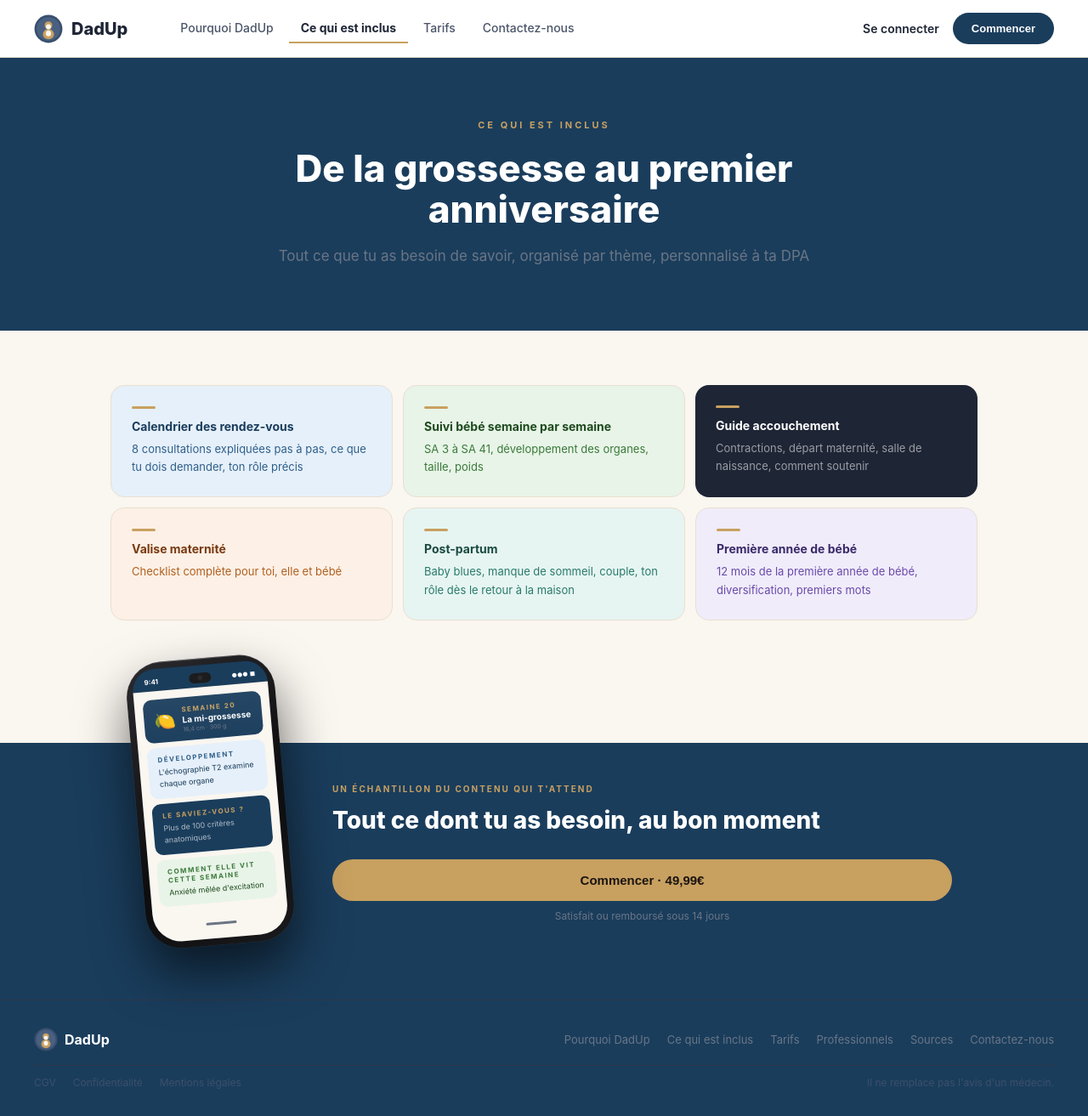
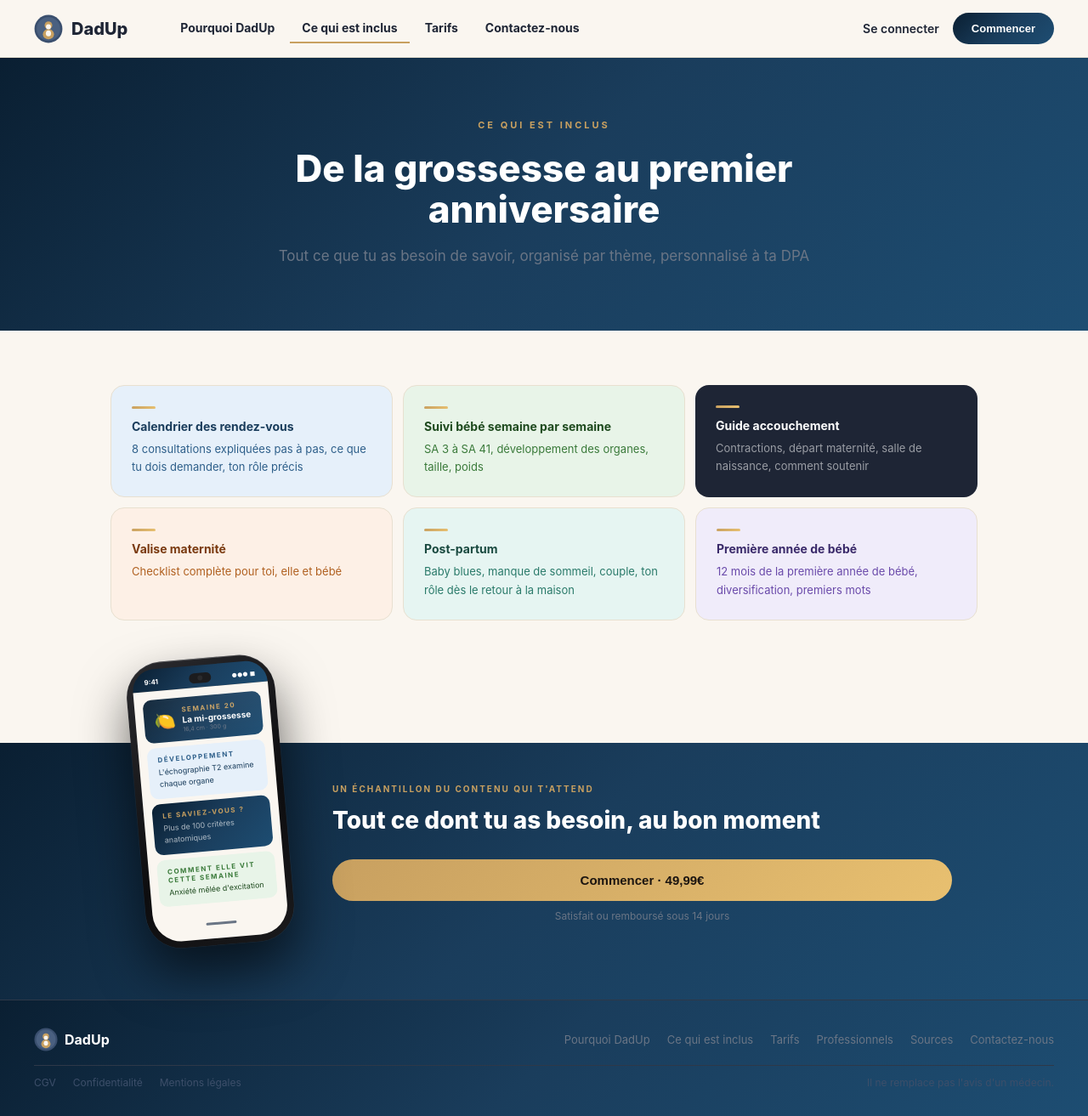
Before and after one commit to Julproject/dadup, a Next.js app: page /inclus in a window 1280 px wide. Shown: the whole page at 85% size. Built offline with nearby package versions, Linux system fonts and the light colour scheme.

Commit message:
Update page.tsx

```diff
--- a/app/inclus/page.tsx
+++ b/app/inclus/page.tsx
@@ -184,7 +184,7 @@ export default function InclusPage() {
   const [menuOpen, setMenuOpen] = useState(false);
   const [showModal, setShowModal] = useState(false);
   return (
-    <main style={{ minHeight: '100vh', background: C.cream, fontFamily: "-apple-system,BlinkMacSystemFont,'Segoe UI',sans-serif" }}>
+    <main style={{ minHeight: '100vh', background: '#faf6f0', fontFamily: "-apple-system,BlinkMacSystemFont,'Segoe UI',sans-serif" }}>
       <style>{`
         *{box-sizing:border-box;margin:0;padding:0;}
         .nl{display:flex;}.nc{display:flex;}
@@ -205,22 +205,22 @@ export default function InclusPage() {
       `}</style>
 
       {/* NAV */}
-      <nav style={{ background: C.white, borderBottom: `1px solid ${C.border}`, padding: '0 40px', display: 'flex', alignItems: 'center', justifyContent: 'space-between', height: '68px', position: 'sticky', top: 0, zIndex: 50 }}>
+      <nav style={{ background: '#faf6f0', borderBottom: `1px solid ${C.border}`, padding: '0 40px', display: 'flex', alignItems: 'center', justifyContent: 'space-between', height: '68px', position: 'sticky', top: 0, zIndex: 50 }}>
         <div style={{ display: 'flex', alignItems: 'center', gap: '48px' }}>
           <a href="/" style={{ display: 'flex', alignItems: 'center', gap: '10px', textDecoration: 'none' }}>
             <svg viewBox="0 0 300 300" width="34" height="34"><circle cx="150" cy="150" r="145" fill="#3a4f6e"/><circle cx="150" cy="150" r="122" fill="#4a6080"/><ellipse cx="150" cy="205" rx="58" ry="54" fill="#c8a060"/><circle cx="150" cy="112" r="40" fill="#c8a060"/><ellipse cx="150" cy="196" rx="27" ry="31" fill="#faf6f0"/><circle cx="150" cy="128" r="26" fill="#faf6f0"/></svg>
             <span style={{ fontWeight: 800, color: C.dark, fontSize: '20px' }}>DadUp</span>
           </a>
           <div className="nl" style={{ gap: '4px' }}>
-            <a href="/pourquoi" style={{ color: C.text, fontSize: '14px', fontWeight: 500, padding: '8px 14px', textDecoration: 'none' }}>Pourquoi DadUp</a>
+            <a href="/pourquoi" style={{ color: C.dark, fontSize: '14px', fontWeight: 700, padding: '8px 14px', textDecoration: 'none' }}>Pourquoi DadUp</a>
             <a href="/inclus" style={{ color: C.dark, fontSize: '14px', fontWeight: 700, padding: '8px 14px', textDecoration: 'none', borderBottom: `2px solid ${C.gold}` }}>Ce qui est inclus</a>
-            <a href="/tarifs" style={{ color: C.text, fontSize: '14px', fontWeight: 500, padding: '8px 14px', textDecoration: 'none' }}>Tarifs</a>
-            <a href="/contact" style={{ color: C.text, fontSize: '14px', fontWeight: 500, padding: '8px 14px', textDecoration: 'none' }}>Contactez-nous</a>
+            <a href="/tarifs" style={{ color: C.dark, fontSize: '14px', fontWeight: 700, padding: '8px 14px', textDecoration: 'none' }}>Tarifs</a>
+            <a href="/contact" style={{ color: C.dark, fontSize: '14px', fontWeight: 700, padding: '8px 14px', textDecoration: 'none' }}>Contactez-nous</a>
           </div>
         </div>
         <div className="nc" style={{ alignItems: 'center', gap: '16px' }}>
           <a href="/login" style={{ color: C.dark, fontSize: '14px', fontWeight: 600, textDecoration: 'none' }}>Se connecter</a>
-          <button onClick={() => setShowModal(true)} style={{ background: '#1A3D5C', color: C.white, padding: '11px 22px', borderRadius: '32px', fontSize: '13px', fontWeight: 700, border: 'none', cursor: 'pointer' }}>Commencer</button>
+          <button onClick={() => setShowModal(true)} style={{ background: 'linear-gradient(135deg,#0a1f32 0%,#1A3D5C 50%,#1d4d72 100%)', color: C.white, padding: '11px 22px', borderRadius: '32px', fontSize: '13px', fontWeight: 700, border: 'none', cursor: 'pointer' }}>Commencer</button>
         </div>
         <button className="hamburger" onClick={() => setMenuOpen(!menuOpen)} style={{ display: 'none', background: 'none', border: `1px solid ${C.border}`, padding: '8px 12px', borderRadius: '8px', cursor: 'pointer' }}>
           <svg width="20" height="20" viewBox="0 0 20 20" fill="none">
@@ -229,7 +229,7 @@ export default function InclusPage() {
         </button>
       </nav>
       {menuOpen && (
-        <div className="mobile-nav" style={{ flexDirection: 'column', background: C.white, borderBottom: `1px solid ${C.border}`, padding: '16px 20px', gap: '4px', position: 'sticky', top: '68px', zIndex: 49 }}>
+        <div className="mobile-nav" style={{ flexDirection: 'column', background: '#faf6f0', borderBottom: `1px solid ${C.border}`, padding: '16px 20px', gap: '4px', position: 'sticky', top: '68px', zIndex: 49 }}>
           <a href="/pourquoi" style={{ color: C.text, fontSize: '15px', padding: '10px 8px', textDecoration: 'none', borderBottom: `1px solid ${C.cream}` }}>Pourquoi DadUp</a>
           <a href="/inclus" style={{ color: C.text, fontSize: '15px', padding: '10px 8px', textDecoration: 'none', borderBottom: `1px solid ${C.cream}` }}>Ce qui est inclus</a>
           <a href="/tarifs" style={{ color: C.text, fontSize: '15px', padding: '10px 8px', textDecoration: 'none', borderBottom: `1px solid ${C.cream}` }}>Tarifs</a>
@@ -239,7 +239,7 @@ export default function InclusPage() {
       )}
 
       {/* HERO */}
-      <section style={{ background: '#1A3D5C', padding: '72px 40px' }}>
+      <section style={{ background: 'linear-gradient(135deg,#0a1f32 0%,#1A3D5C 50%,#1d4d72 100%)', padding: '72px 40px' }}>
         <div style={{ maxWidth: '760px', margin: '0 auto', textAlign: 'center' }}>
           <p style={{ color: C.gold, fontSize: '11px', fontWeight: 700, letterSpacing: '3px', textTransform: 'uppercase' as const, margin: '0 0 20px' }}>Ce qui est inclus</p>
           <h1 style={{ color: C.white, fontSize: '44px', fontWeight: 800, margin: '0 0 16px', lineHeight: 1.1 }}>De la grossesse au premier anniversaire</h1>
@@ -259,7 +259,7 @@ export default function InclusPage() {
             { titre: 'Première année de bébé', desc: '12 mois de la première année de bébé, diversification, premiers mots', bg: '#f0ecfa', titleColor: '#3a2a6a', descColor: '#6a4aaa', dark: false },
           ].map((m, i) => (
             <div key={i} style={{ background: m.bg, borderRadius: '16px', padding: '24px', border: m.dark ? 'none' : `1px solid ${C.border}` }}>
-              <div style={{ width: '28px', height: '3px', borderRadius: '2px', background: C.gold, marginBottom: '12px' }}></div>
+              <div style={{ width: '28px', height: '3px', borderRadius: '2px', background: 'linear-gradient(135deg,#c8a060,#e8c070)', marginBottom: '12px' }}></div>
               <p style={{ color: m.titleColor, fontSize: '14px', fontWeight: 700, margin: '0 0 8px' }}>{m.titre}</p>
               <p style={{ color: m.descColor, fontSize: '13px', lineHeight: 1.65, margin: 0 }}>{m.desc}</p>
             </div>
@@ -271,10 +271,10 @@ export default function InclusPage() {
       <div style={{ position: 'relative' }}>
 
         {/* Bande crème pour chevauchement */}
-        <div style={{ background: C.cream, height: '80px' }}></div>
+        <div style={{ background: '#faf6f0', height: '80px' }}></div>
 
         {/* Section sombre */}
-        <div style={{ background: '#1A3D5C', padding: '0 40px 64px' }}>
+        <div style={{ background: 'linear-gradient(135deg,#0a1f32 0%,#1A3D5C 50%,#1d4d72 100%)', padding: '0 40px 64px' }}>
           <div style={{ maxWidth: '960px', margin: '0 auto', display: 'flex', alignItems: 'center', gap: '56px' }}>
 
             {/* iPhone avec relief */}
@@ -288,19 +288,19 @@ export default function InclusPage() {
               }}>
                 {/* Reflet de lumière sur le bord */}
                 <div style={{ position: 'absolute', top: 0, left: '10%', right: '10%', height: '1px', background: 'linear-gradient(90deg, transparent, rgba(255,255,255,0.25), transparent)', borderRadius: '999px' }}></div>
-                <div style={{ background: '#1A3D5C', borderRadius: '36px 36px 0 0', padding: '10px 14px 6px', display: 'flex', justifyContent: 'space-between', alignItems: 'center', position: 'relative' }}>
+                <div style={{ background: 'linear-gradient(135deg,#0a1f32 0%,#1A3D5C 50%,#1d4d72 100%)', borderRadius: '36px 36px 0 0', padding: '10px 14px 6px', display: 'flex', justifyContent: 'space-between', alignItems: 'center', position: 'relative' }}>
                   <span style={{ color: '#fff', fontSize: '8px', fontWeight: 700 }}>9:41</span>
                   <div style={{ background: '#1c1c1e', borderRadius: '20px', padding: '3px 10px', position: 'absolute', left: '50%', transform: 'translateX(-50%)' }}>
                     <div style={{ width: '6px', height: '6px', background: '#2a2a2c', borderRadius: '50%' }}></div>
                   </div>
                   <span style={{ color: '#fff', fontSize: '7px' }}>●●● ■</span>
                 </div>
-                <div style={{ background: C.cream, borderRadius: '0 0 34px 34px', overflow: 'hidden', position: 'relative' }}>
+                <div style={{ background: '#faf6f0', borderRadius: '0 0 34px 34px', overflow: 'hidden', position: 'relative' }}>
                   {/* Reflet écran */}
                   <div style={{ position: 'absolute', top: 0, left: 0, right: 0, height: '30%', background: 'linear-gradient(180deg, rgba(255,255,255,0.06) 0%, transparent 100%)', zIndex: 1, pointerEvents: 'none' }}></div>
                   <div style={{ padding: '10px', display: 'flex', flexDirection: 'column', gap: '6px' }}>
 
-                    <div style={{ background: '#1A3D5C', borderRadius: '10px', padding: '9px 12px', display: 'flex', alignItems: 'center', gap: '8px' }}>
+                    <div style={{ background: 'linear-gradient(135deg,#0a1f32 0%,#1A3D5C 50%,#1d4d72 100%)', borderRadius: '10px', padding: '9px 12px', display: 'flex', alignItems: 'center', gap: '8px' }}>
                       <span style={{ fontSize: '20px' }}>🍋</span>
                       <div>
                         <p style={{ color: C.gold, fontSize: '8px', fontWeight: 700, letterSpacing: '1.5px', textTransform: 'uppercase' as const, margin: '0 0 1px' }}>Semaine 20</p>
@@ -314,7 +314,7 @@ export default function InclusPage() {
                       <p style={{ color: '#1A3D5C', fontSize: '9px', lineHeight: 1.6, margin: 0 }}>L&apos;échographie T2 examine chaque organe</p>
                     </div>
 
-                    <div style={{ background: '#1A3D5C', borderRadius: '10px', padding: '9px 12px' }}>
+                    <div style={{ background: 'linear-gradient(135deg,#0a1f32 0%,#1A3D5C 50%,#1d4d72 100%)', borderRadius: '10px', padding: '9px 12px' }}>
                       <p style={{ color: C.gold, fontSize: '8px', fontWeight: 700, letterSpacing: '1.5px', textTransform: 'uppercase' as const, margin: '0 0 3px' }}>Le saviez-vous ?</p>
                       <p style={{ color: 'rgba(255,255,255,0.65)', fontSize: '9px', lineHeight: 1.6, margin: 0 }}>Plus de 100 critères anatomiques</p>
                     </div>
@@ -340,7 +340,7 @@ export default function InclusPage() {
               <p style={{ color: C.gold, fontSize: '10px', fontWeight: 700, letterSpacing: '2px', textTransform: 'uppercase' as const, margin: '0 0 14px' }}>Un échantillon du contenu qui t&apos;attend</p>
               <p style={{ color: C.white, fontSize: '28px', fontWeight: 800, margin: '0 0 28px', lineHeight: 1.25 }}>Tout ce dont tu as besoin, au bon moment</p>
               <div>
-                <button onClick={() => setShowModal(true)} style={{ background: C.gold, color: '#1c1510', border: 'none', padding: '16px 32px', borderRadius: '32px', fontSize: '15px', fontWeight: 800, cursor: 'pointer', display: 'block', marginBottom: '10px', width: '100%' }}>
+                <button onClick={() => setShowModal(true)} style={{ background: 'linear-gradient(135deg,#c8a060,#e8c070)', color: '#1c1510', border: 'none', padding: '16px 32px', borderRadius: '32px', fontSize: '15px', fontWeight: 800, cursor: 'pointer', display: 'block', marginBottom: '10px', width: '100%' }}>
                   Commencer · 49,99€
                 </button>
                 <p style={{ color: '#6a7585', fontSize: '12px', margin: 0, textAlign: 'center' as const }}>Satisfait ou remboursé sous 14 jours</p>
@@ -352,7 +352,7 @@ export default function InclusPage() {
       </div>
 
       {/* FOOTER */}
-      <footer style={{ background: '#1A3D5C', borderTop: '1px solid #2e3848', padding: '32px 40px' }}>
+      <footer style={{ background: 'linear-gradient(135deg,#0a1f32 0%,#1A3D5C 50%,#1d4d72 100%)', borderTop: '1px solid #2e3848', padding: '32px 40px' }}>
         <div style={{ maxWidth: '1200px', margin: '0 auto', display: 'flex', flexDirection: 'column', gap: '16px' }}>
           <div style={{ display: 'flex', alignItems: 'center', justifyContent: 'space-between', flexWrap: 'wrap' as const, gap: '16px' }}>
             <div style={{ display: 'flex', alignItems: 'center', gap: '8px' }}>
```
